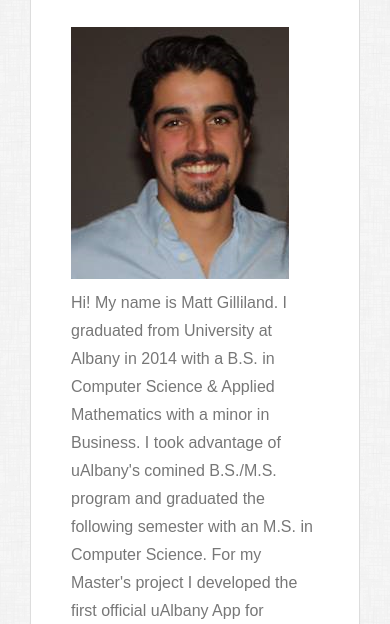
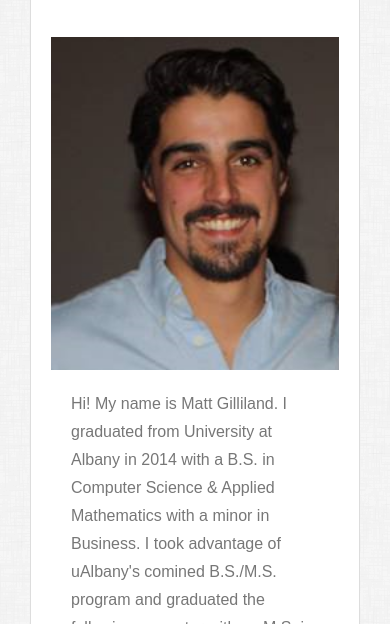
Before and after one commit to mgilliland23/Responsive-Portfolio, a plain HTML site: page index.html in a window 390 px wide. Shown: the part 220-844 px from the top of the page. Drawn offline with Linux system fonts and the light colour scheme.

Commit message:
finalized styling in media queries

```diff
--- a/assets/css/style.css
+++ b/assets/css/style.css
@@ -251,6 +251,12 @@ footer{
   .myName{
     margin-left: 20px;
   }
+
+  #profileImg{
+    width: 100%;
+    max-height: 400px;
+    padding: 20px;
+  }
   .content{
     width: calc(100vw - 40px);
   }
```
